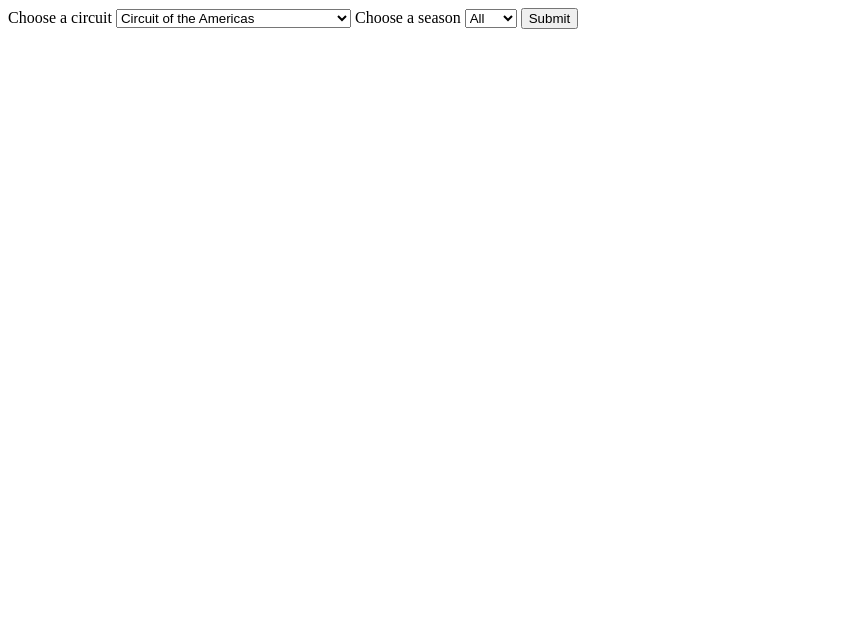
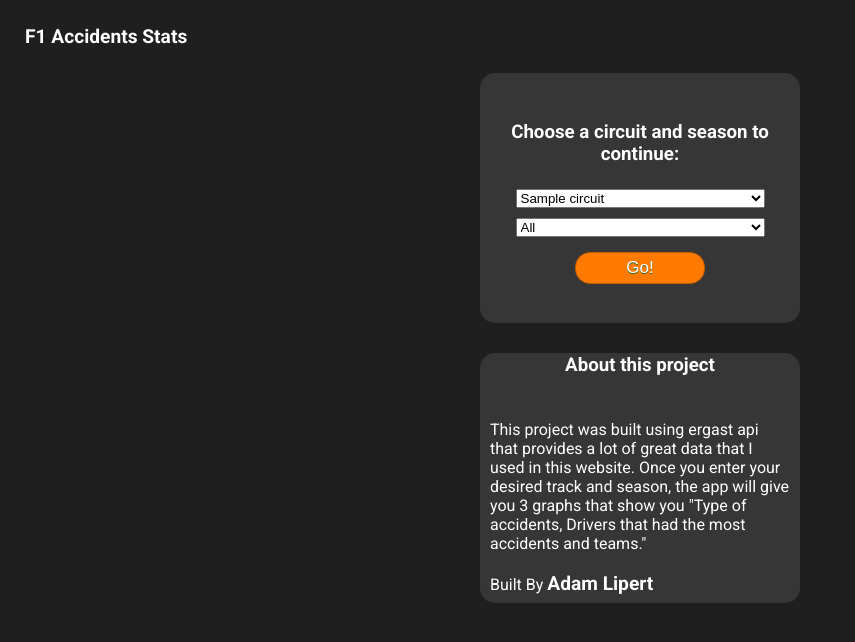
Before and after one commit to Ortieez/F1Website, a Flask app: page / in a window 1280 px wide. Shown: the top 642 px of the page, without its empty margins (0-855 px from the left). Run offline with Flask 2, Linux system fonts and the light colour scheme; a database or web service that is not in the repository returns one stand-in record (values such as "Sample title"); data that the repository does not hold is empty.

Commit message:
Finish project

```diff
--- /dev/null
+++ b/src/static/style/selection.css
@@ -0,0 +1,90 @@
+@import url("https://fonts.googleapis.com/css2?family=Roboto:wght@400;700&display=swap");
+
+body {
+  margin: 0;
+  background-color: #1f1f1f !important;
+  color: white !important;
+  font-family: "Roboto", sans-serif;
+  font-weight: 400;
+}
+
+.top_text {
+  margin: 25px 0 10px 25px;
+}
+
+.info {
+  color: #ff9100;
+}
+
+a {
+  font-size: larger;
+  color: white;
+  font-weight: 700;
+  text-decoration: none;
+  transition: 0.3s;
+}
+
+a:hover {
+    color: #6d6d6d;
+}
+
+.middle {
+    display: flex;
+    margin-top: 10px;
+    width: 100%;
+    height: auto;
+    align-items: center;
+    justify-content: center;
+    flex-direction: column;
+
+}
+
+.box {
+    display: flex;
+    align-items: center;
+    justify-content: center;
+    background-color: #363636;
+    width: 25%;
+    height: 250px;
+    border-radius: 15px;
+    flex-direction: column;
+    margin: 15px;
+}
+
+.center {
+    text-align: center;
+}
+
+.box p {
+    font-weight: 400;
+    padding: 10px;
+}
+
+.box select {
+    width: 249px;
+    margin: 5px;
+}
+
+.submit {
+	background-color:#ff7b00;
+	border-radius:15px;
+	border:1px solid #bb5a00;
+	display:inline-block;
+	cursor:pointer;
+	color:#ffffff;
+	font-family:Arial;
+	font-size:17px;
+	padding:5px 50px;
+	text-decoration:none;
+	text-shadow:0px 1px 0px #2f6627;
+    margin: 10px;
+}
+
+.submit:hover {
+	background-color:#c76000;
+}
+
+.submit:active {
+	position:relative;
+	top:1px;
+}
--- a/src/templates/selection.html
+++ b/src/templates/selection.html
@@ -1,14 +1,50 @@
 <!DOCTYPE html>
+<html lang="en">
+
+<head>
+    <meta charset="UTF-8">
+    <meta http-equiv="X-UA-Compatible" content="IE=edge">
+    <meta name="viewport" content="width=device-width, initial-scale=1.0">
+    <title>F1 Accidents Stats</title>
+    <link rel="stylesheet" href="{{ url_for('static',filename='style/selection.css') }}">
+</head>
+
+<body>
+    <header>
+        <header class="top_text"><a href="/">F1 Accidents Stats</a></header>
+    </header>
+    <div class="middle">
+        <div class="box center">
+            <h3>Choose a circuit and season to continue:</h3>
             <form action="{{ url_for('accidents') }}" method="post">
-    <label for="circuit">Choose a circuit</label>
-        <select id="circuit" name="circuit">
+                <label for="circuit"></label>
+                <select id="circuit" name="circuit" required>
                     {% for circuit in circuits %}<option value="{{ circuit[0] }}">{{ circuit[1] }}</option>{% endfor %}
                 </select>
-        <label for="season">Choose a season</label>
-        <select id="season" name="season">
+                <br>
+                <label for="season"></label>
+                <select id="season" name="season" required>
                     <option value="all">All</option>
                     {% for season in seasons %}<option value="{{ season }}">{{ season }}</option>{% endfor %}
                 </select>
                 </label>
-    <input type="submit" value="Submit">
+                <br>
+                <input type="submit" value="Go!" class="submit">
             </form>
+        </div>
+        <div class="box">
+            <h3 class="center">About this project</h3>
+            <p>
+                This project was built using ergast api that provides a lot of great
+                data that I used in this website. Once you enter your desired track
+                and season, the app will give you 3 graphs that show you "Type of accidents,
+                Drivers that had the most accidents and teams."
+                <br><br>
+                Built By <a href="https://www.ortieez.com">Adam Lipert</a>
+            </p>
+
+        </div>
+    </div>
+</body>
+
+</html>
```
Also changed, not shown: src/handler.py (+12 -12 lines), src/static/style/accidents.css (+24 -0 lines), src/templates/graphs.html (+8 -6 lines), README.md. Lines whose indentation alone changed are shown as unchanged.
